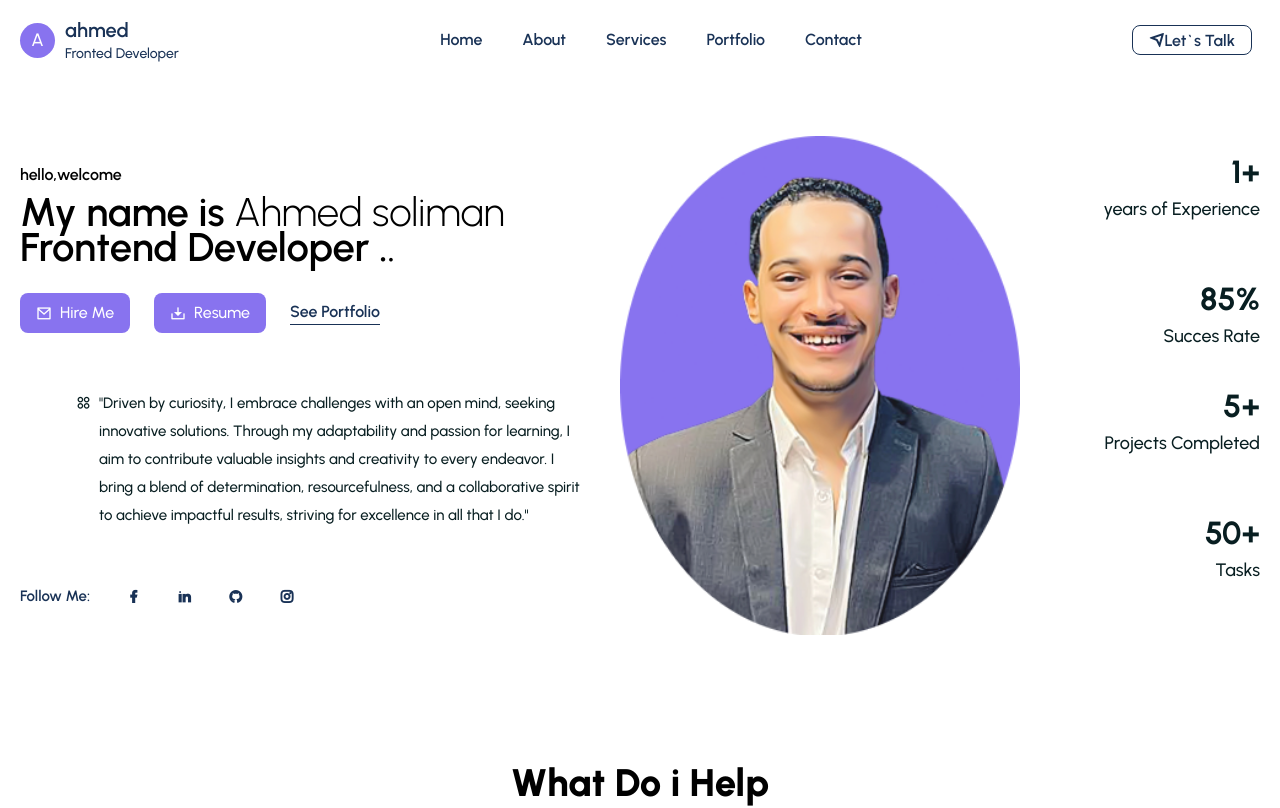
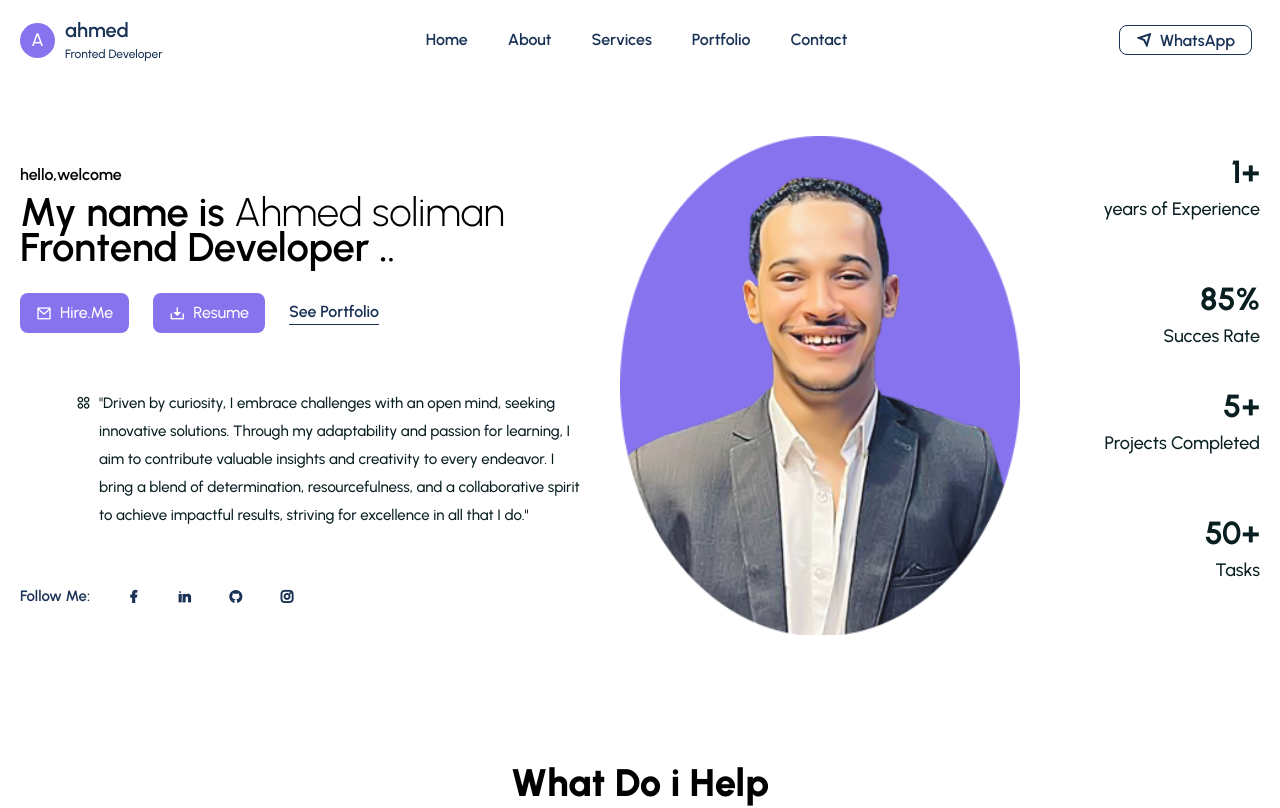
Before and after one commit to solman500/Portfolio, a React (Vite) app: page / in a window 1280 px wide. Shown: the top 808 px of the page. Built offline with nearby package versions, Linux system fonts and the light colour scheme.

Commit message:
small changes

```diff
--- a/src/components/Footer/Footer.jsx
+++ b/src/components/Footer/Footer.jsx
@@ -107,19 +107,7 @@ const Footer = () => {
                 Ahmed Soliman
               </span>
             </div>
-            <div className="flex items-center gap-4">
-              <span className="text-gray-400 font-[500] text-[15px]">
-                Terms
-              </span>
-              <span className="text-gray-400 font-[500] text-[15px]">|</span>
-              <span className="text-gray-400 font-[500] text-[15px]">
-                Privacy
-              </span>
-              <span className="text-gray-400 font-[500] text-[15px]">|</span>
-              <span className="text-gray-400 font-[500] text-[15px]">
-                Cookies
-              </span>
-            </div>
+
           </div>
         </div>
       </div>
--- a/src/components/Header/Header.jsx
+++ b/src/components/Header/Header.jsx
@@ -48,7 +48,7 @@ function Header() {
             </span>
             <div className="leading-[20px]">
               <h2 className="text-xl text-smallTextColor font-[600]">ahmed</h2>
-              <p className="text-smallTextColor text-[14px] font-[500]">
+              <p className="text-smallTextColor text-[12px] font-[500]">
                 Fronted Developer
               </p>
             </div>
@@ -103,13 +103,17 @@ function Header() {
           {/*menu ended*/}
           {/* menu right */}
           <div className="flex items-center gap-4 m-2">
-            <button className="flex items-center gap-2 text-smallTextColor font-[600] border border-solid  border-smallTextColor py-2 px-4 rounded-[8px] max-h-[30px] hover:bg-smallTextColor hover:text-white  hover:font-[500]  ease-in duration-300 ">
+            <button className="flex items-center  text-smallTextColor font-[600] border border-solid  border-smallTextColor py-2 px-4 rounded-[8px] max-h-[30px] hover:bg-smallTextColor hover:text-white  hover:font-[500]  ease-in duration-300 ">
               <a
                 href="https://wa.me/01146223301"
                 target="_blank"
                 rel="noopener noreferrer"
               >
-                <i className="ri-send-plane-line "></i>Let`s Talk
+                <div className="">
+                  <i className="ri-send-plane-line "></i>
+                  <span className="ml-2">WhatsApp</span>
+                </div>
+
               </a>
             </button>
 
--- a/src/components/UI/Hero.jsx
+++ b/src/components/UI/Hero.jsx
@@ -31,7 +31,11 @@ function Hero() {
             >
               <a href="mailto:ahmedsolliman28@gmail.com" target="_blank">
                 <button className="bg-primaryColor text-white font-[500] flex items-center gap-2 hover:bg-smallTextColor ease-in duration-300 py-2 px-4 rounded-[8px]">
-                  <i class="ri-mail-line"></i>Hire Me
+
+
+                  <i className="ri-mail-line"></i>
+                  Hire.Me
+
                 </button>
               </a>
               <a
```
